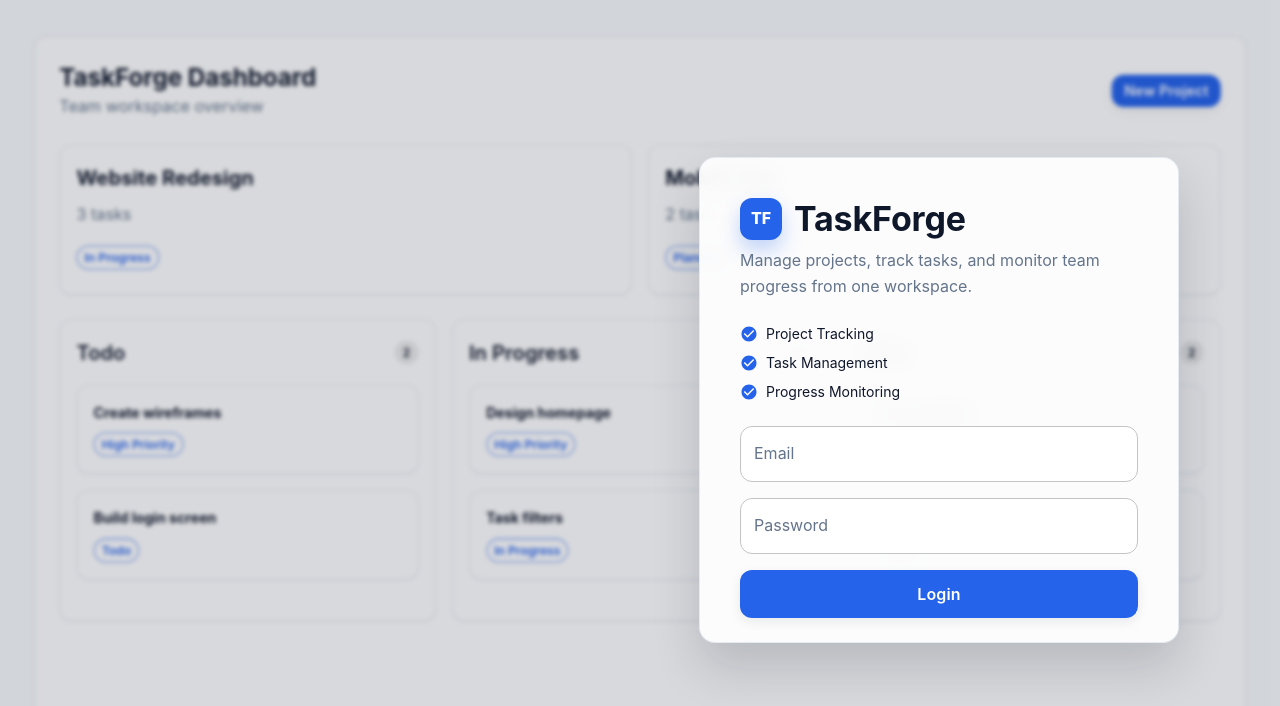
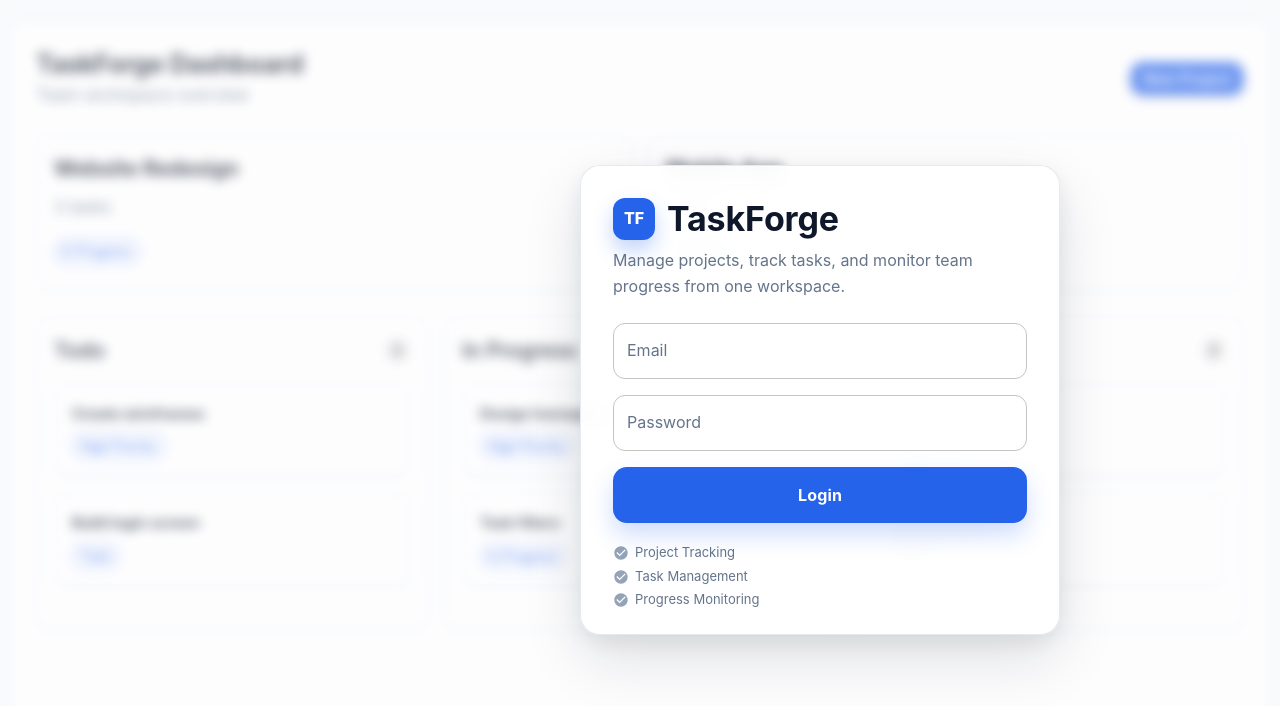
Before and after one commit to asharabuhelweh/taskforge, a React (Vite) app: page /login in a window 1280 px wide. Shown: the top 706 px of the page. Built offline with nearby package versions, Linux system fonts and the light colour scheme.

Commit message:
Styling retouch

```diff
--- /dev/null
+++ b/src/features/auth/LoginDashboardPreview.tsx
@@ -0,0 +1,149 @@
+import {
+  Box,
+  Button,
+  Card,
+  CardContent,
+  Chip,
+  Stack,
+  Typography,
+} from "@mui/material";
+
+const projectCards = [
+  { title: "Website Redesign", count: "3 tasks", status: "In Progress" },
+  { title: "Mobile App", count: "2 tasks", status: "Planning" },
+];
+
+const taskColumns = [
+  {
+    title: "Todo",
+    tasks: ["Create wireframes", "Build login screen"],
+  },
+  {
+    title: "In Progress",
+    tasks: ["Design homepage", "Task filters"],
+  },
+  {
+    title: "Done",
+    tasks: ["Set up project", "Theme toggle"],
+  },
+];
+
+const LoginDashboardPreview = () => {
+  return (
+    <Box
+      aria-hidden="true"
+      sx={{
+        position: "absolute",
+        inset: 0,
+        p: { xs: 2, md: 5 },
+      }}
+    >
+      <Card
+        variant="outlined"
+        sx={{
+          height: "100%",
+          overflow: "hidden",
+          bgcolor: "#FFFFFF",
+          borderColor: "#E2E8F0",
+          filter: "blur(5.5px)",
+          transform: "scale(1.05)",
+        }}
+      >
+        <CardContent sx={{ p: 3 }}>
+          <Stack
+            direction="row"
+            alignItems="center"
+            justifyContent="space-between"
+            sx={{ mb: 3 }}
+          >
+            <Box>
+              <Typography variant="h5" sx={{ color: "#0F172A", fontWeight: 700 }}>
+                TaskForge Dashboard
+              </Typography>
+              <Typography color="#64748B">Team workspace overview</Typography>
+            </Box>
+            <Button variant="contained" size="small">
+              New Project
+            </Button>
+          </Stack>
+
+          <Stack direction={{ xs: "column", md: "row" }} spacing={2} sx={{ mb: 3 }}>
+            {projectCards.map((project) => (
+              <Card key={project.title} variant="outlined" sx={{ flex: 1 }}>
+                <CardContent>
+                  <Typography
+                    variant="h6"
+                    sx={{ color: "#0F172A", mb: 1, fontWeight: 700 }}
+                  >
+                    {project.title}
+                  </Typography>
+                  <Typography color="#64748B" sx={{ mb: 2 }}>
+                    {project.count}
+                  </Typography>
+                  <Chip
+                    label={project.status}
+                    color="primary"
+                    variant="outlined"
+                    size="small"
+                  />
+                </CardContent>
+              </Card>
+            ))}
+          </Stack>
+
+          <Box
+            sx={{
+              display: "grid",
+              gridTemplateColumns: "repeat(3, minmax(13.75rem, 1fr))",
+              gap: 2,
+              minWidth: "47.5rem",
+            }}
+          >
+            {taskColumns.map((column) => (
+              <Card key={column.title} variant="outlined">
+                <CardContent>
+                  <Stack
+                    direction="row"
+                    alignItems="center"
+                    justifyContent="space-between"
+                    sx={{ mb: 2 }}
+                  >
+                    <Typography variant="h6" sx={{ color: "#0F172A", fontWeight: 600 }}>
+                      {column.title}
+                    </Typography>
+                    <Chip label={column.tasks.length} size="small" />
+                  </Stack>
+
+                  {column.tasks.map((task, index) => (
+                    <Card
+                      key={task}
+                      variant="outlined"
+                      sx={{ mb: 2, bgcolor: "#FFFFFF" }}
+                    >
+                      <CardContent sx={{ p: 2, "&:last-child": { pb: 2 } }}>
+                        <Typography
+                          variant="body2"
+                          sx={{ color: "#0F172A", fontWeight: 700, mb: 1 }}
+                        >
+                          {task}
+                        </Typography>
+                        <Chip
+                          label={index === 0 ? "High Priority" : column.title}
+                          color={column.title === "Done" ? "success" : "primary"}
+                          variant="outlined"
+                          size="small"
+                        />
+                      </CardContent>
+                    </Card>
+                  ))}
+                </CardContent>
+              </Card>
+            ))}
+          </Box>
+        </CardContent>
+      </Card>
+    </Box>
+  );
+};
+
+export default LoginDashboardPreview;
--- a/src/features/auth/LoginPage.tsx
+++ b/src/features/auth/LoginPage.tsx
@@ -6,7 +6,6 @@ import {
   Button,
   Card,
   CardContent,
-  Chip,
   Stack,
   TextField,
   Typography,
@@ -16,6 +15,7 @@ import { useForm } from "react-hook-form";
 import { yupResolver } from "@hookform/resolvers/yup";
 import * as yup from "yup";
 import { useAuthStore } from "./auth.store";
+import LoginDashboardPreview from "./LoginDashboardPreview";
 
 const loginSchema = yup.object({
   email: yup
@@ -26,26 +26,6 @@ const loginSchema = yup.object({
 });
 
 type LoginFormValues = yup.InferType<typeof loginSchema>;
-
-const projectCards = [
-  { title: "Website Redesign", count: "3 tasks", status: "In Progress" },
-  { title: "Mobile App", count: "2 tasks", status: "Planning" },
-];
-
-const taskColumns = [
-  {
-    title: "Todo",
-    tasks: ["Create wireframes", "Build login screen"],
-  },
-  {
-    title: "In Progress",
-    tasks: ["Design homepage", "Task filters"],
-  },
-  {
-    title: "Done",
-    tasks: ["Set up project", "Theme toggle"],
-  },
-];
 
 const features = ["Project Tracking", "Task Management", "Progress Monitoring"];
 
@@ -88,129 +68,17 @@ const LoginPage = () => {
         alignItems: "center",
         justifyContent: "center",
         bgcolor: "#F8FAFC",
-        px: { xs: 2, sm: 4, md: 6 },
-        py: 4,
+        px: { xs: 0, sm: 4, md: 6 },
+        py: { xs: 3, sm: 4 },
       }}
     >
-      <Box
-        aria-hidden="true"
-        sx={{
-          position: "absolute",
-          inset: 0,
-          p: { xs: 2, md: 5 },
-        }}
-      >
-        <Card
-          variant="outlined"
-          sx={{
-            height: "100%",
-            overflow: "hidden",
-            bgcolor: "#FFFFFF",
-            borderColor: "#E2E8F0",
-            filter: "blur(0.125rem)",
-            transform: "scale(1.01)",
-          }}
-        >
-          <CardContent sx={{ p: 3 }}>
-            <Stack
-              direction="row"
-              alignItems="center"
-              justifyContent="space-between"
-              sx={{ mb: 3 }}
-            >
-              <Box>
-                <Typography variant="h5" sx={{ color: "#0F172A", fontWeight: 700 }}>
-                  TaskForge Dashboard
-                </Typography>
-                <Typography color="#64748B">Team workspace overview</Typography>
-              </Box>
-              <Button variant="contained" size="small">
-                New Project
-              </Button>
-            </Stack>
-
-            <Stack direction={{ xs: "column", md: "row" }} spacing={2} sx={{ mb: 3 }}>
-              {projectCards.map((project) => (
-                <Card key={project.title} variant="outlined" sx={{ flex: 1 }}>
-                  <CardContent>
-                    <Typography
-                      variant="h6"
-                      sx={{ color: "#0F172A", mb: 1, fontWeight: 700 }}
-                    >
-                      {project.title}
-                    </Typography>
-                    <Typography color="#64748B" sx={{ mb: 2 }}>
-                      {project.count}
-                    </Typography>
-                    <Chip
-                      label={project.status}
-                      color="primary"
-                      variant="outlined"
-                      size="small"
-                    />
-                  </CardContent>
-                </Card>
-              ))}
-            </Stack>
-
-            <Box
-              sx={{
-                display: "grid",
-                gridTemplateColumns: "repeat(3, minmax(13.75rem, 1fr))",
-                gap: 2,
-                minWidth: "47.5rem",
-              }}
-            >
-              {taskColumns.map((column) => (
-                <Card key={column.title} variant="outlined">
-                  <CardContent>
-                    <Stack
-                      direction="row"
-                      alignItems="center"
-                      justifyContent="space-between"
-                      sx={{ mb: 2 }}
-                    >
-                      <Typography variant="h6" sx={{ color: "#0F172A", fontWeight: 600 }}>
-                        {column.title}
-                      </Typography>
-                      <Chip label={column.tasks.length} size="small" />
-                    </Stack>
-
-                    {column.tasks.map((task, index) => (
-                      <Card
-                        key={task}
-                        variant="outlined"
-                        sx={{ mb: 2, bgcolor: "#FFFFFF" }}
-                      >
-                        <CardContent sx={{ p: 2, "&:last-child": { pb: 2 } }}>
-                          <Typography
-                            variant="body2"
-                            sx={{ color: "#0F172A", fontWeight: 700, mb: 1 }}
-                          >
-                            {task}
-                          </Typography>
-                          <Chip
-                            label={index === 0 ? "High Priority" : column.title}
-                            color={column.title === "Done" ? "success" : "primary"}
-                            variant="outlined"
-                            size="small"
-                          />
-                        </CardContent>
-                      </Card>
-                    ))}
-                  </CardContent>
-                </Card>
-              ))}
-            </Box>
-          </CardContent>
-        </Card>
-      </Box>
+      <LoginDashboardPreview />
 
       <Box
         sx={{
           position: "absolute",
           inset: 0,
-          bgcolor: "rgba(15, 23, 42, 0.16)",
+          bgcolor: "rgba(248, 250, 252, 0.34)",
         }}
       />
 
@@ -221,7 +89,7 @@ const LoginPage = () => {
           width: "100%",
           maxWidth: "73.75rem",
           display: "grid",
-          gridTemplateColumns: { xs: "1fr", md: "55fr 45fr" },
+          gridTemplateColumns: { xs: "1fr", md: "1fr 1fr" },
           alignItems: "center",
         }}
       >
@@ -230,17 +98,20 @@ const LoginPage = () => {
         <Card
           variant="outlined"
           sx={{
-            width: "100%",
+            width: { xs: "calc(100% - 32px)", sm: "100%" },
             maxWidth: "30rem",
             justifySelf: { xs: "center", md: "start" },
-            borderRadius: "1rem",
+            transform: { md: "translateX(-3.5rem)", lg: "translateX(-3.75rem)" },
+            borderRadius: "1.25rem",
             borderColor: "rgba(226, 232, 240, 0.9)",
-            bgcolor: "rgba(255, 255, 255, 0.92)",
-            backdropFilter: "blur(0.75rem)",
-            boxShadow: "0 1.5rem 3rem rgba(15, 23, 42, 0.16)",
+            background: "rgba(255, 255, 255, 0.92)",
+            backdropFilter: "blur(12px)",
+            WebkitBackdropFilter: "blur(12px)",
+            boxShadow:
+              "0 1.5rem 3.75rem rgba(15, 23, 42, 0.12), 0 0.5rem 1.5rem rgba(15, 23, 42, 0.08)",
           }}
         >
-          <CardContent sx={{ p: { xs: 4, sm: 5 } }}>
+          <CardContent sx={{ p: { xs: 3, sm: 4 } }}>
             <Box sx={{ display: "flex", alignItems: "center", gap: 1.5, mb: 1 }}>
               <Box
                 aria-hidden="true"
@@ -268,17 +139,6 @@ const LoginPage = () => {
               Manage projects, track tasks, and monitor team progress from one
               workspace.
             </Typography>
-
-            <Stack spacing={1} sx={{ mb: 3 }}>
-              {features.map((feature) => (
-                <Stack key={feature} direction="row" alignItems="center" spacing={1}>
-                  <CheckCircleIcon sx={{ color: "#2563EB", fontSize: "1.125rem" }} />
-                  <Typography variant="body2" sx={{ color: "#0F172A" }}>
-                    {feature}
-                  </Typography>
-                </Stack>
-              ))}
-            </Stack>
 
             {loginError && (
               <Alert severity="error" sx={{ mb: 2 }}>
@@ -315,14 +175,35 @@ const LoginPage = () => {
                   fullWidth
                   size="large"
                   sx={{
-                    mt: 1,
-                    fontWeight: 600,
+                    height: "3.5rem",
+                    mt: 0.5,
+                    borderRadius: "0.875rem",
+                    fontWeight: 700,
+                    boxShadow: "0 0.75rem 1.5rem rgba(37, 99, 235, 0.22)",
+                    "&:hover": {
+                      bgcolor: "#1D4ED8",
+                      boxShadow: "0 1rem 1.875rem rgba(37, 99, 235, 0.3)",
+                    },
                   }}
                 >
                   Login
                 </Button>
               </Stack>
             </Box>
+
+            <Stack spacing={0.5} sx={{ mt: 2.5 }}>
+              {features.map((feature) => (
+                <Stack key={feature} direction="row" alignItems="center" spacing={0.75}>
+                  <CheckCircleIcon sx={{ color: "#94A3B8", fontSize: "1rem" }} />
+                  <Typography
+                    variant="body2"
+                    sx={{ color: "#64748B", fontSize: "0.8125rem" }}
+                  >
+                    {feature}
+                  </Typography>
+                </Stack>
+              ))}
+            </Stack>
           </CardContent>
         </Card>
       </Box>
```
